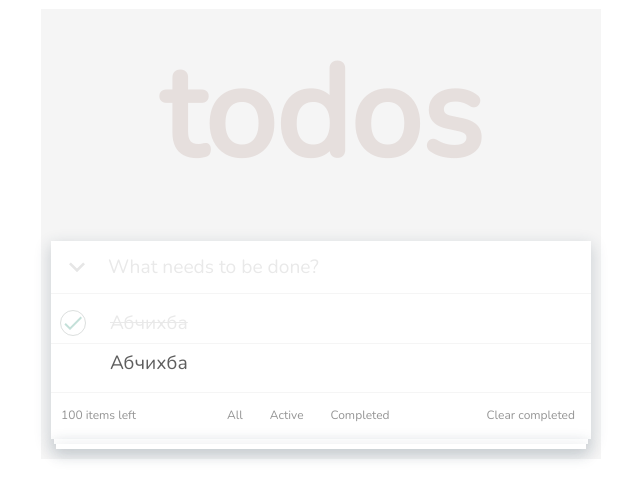
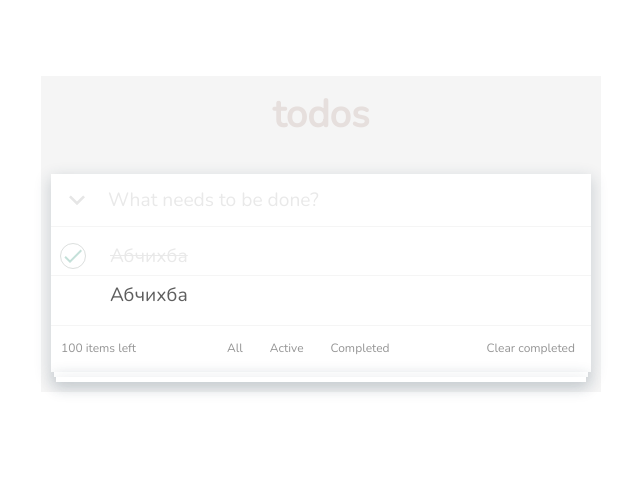
Before and after one commit to nat-netl/todo-list, a React (Create React App) app: page / in a window 1280 px wide. Shown: the part 166-664 px from the top of the page, without its empty margins (319-959 px from the left). Built offline with nearby package versions, Linux system fonts and the light colour scheme.

Commit message:
header styles

```diff
--- a/src/components/header/Header.tsx
+++ b/src/components/header/Header.tsx
@@ -3,9 +3,9 @@ import s from './header.module.scss';
 
 const Header: FC = () => {
   return (
-    <div className={s.wrapper}>
+    <header className={s.wrapper}>
       <h1 className={s.title}>todos</h1>
-    </div>
+    </header>
   );
 };
 
--- a/src/components/header/header.module.scss
+++ b/src/components/header/header.module.scss
@@ -1,6 +1,7 @@
+@import '../../app/styles/_variables.scss';
+
 .title {
-  font-size: 8rem;
   margin: 0 0 30px 0;
   text-align: center;
-  color: #e6dfdd;
+  color: $title-color;
 }
```
